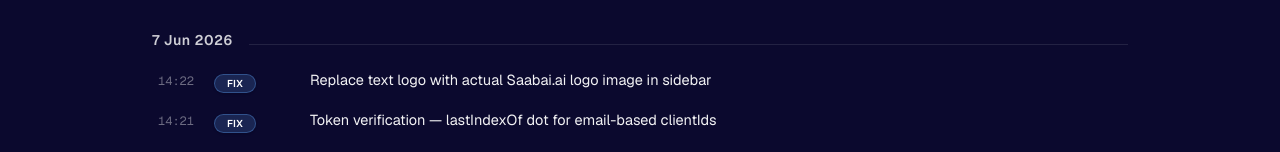
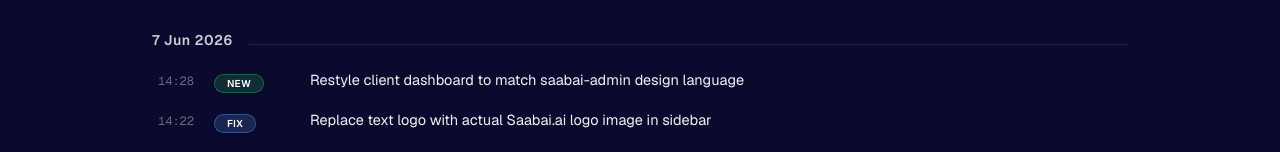
Before and after one commit to sg-satoshi/saabai-site, a Next.js app: page /saabai-changelog in a window 1280 px wide. Shown: the part 145-297 px from the top of the page. Built offline with nearby package versions, Linux system fonts and the light colour scheme; no server answers.

Commit message:
fix(dashboard): use same logo as admin sidebar for visual consistency

```diff
--- a/app/components/SaabaiAppShell.tsx
+++ b/app/components/SaabaiAppShell.tsx
@@ -143,7 +143,7 @@ function Sidebar({
         ) : (
           <a href="/dashboard" style={{ display: "flex", alignItems: "center", gap: 10, textDecoration: "none" }}>
             {/* eslint-disable-next-line @next/next/no-img-element */}
-            <img src="/brand/saabai-logo.png" alt="Saabai" style={{ height: 26, width: "auto", opacity: 0.92 }} />
+            <img src="/brand/saabai-logo-full.png" alt="Saabai" style={{ height: 26, width: "auto", opacity: 0.92 }} />
           </a>
         )}
       </div>
--- a/app/rex-changelog/ChangelogClient.tsx
+++ b/app/rex-changelog/ChangelogClient.tsx
@@ -32,6 +32,7 @@ const CHANGELOG: Day[] = [
   {
     date: "7 Jun 2026",
     entries: [
+      { time: "14:28", tag: "NEW", title: "Restyle client dashboard to match saabai-admin design language" },
       { time: "14:22", tag: "FIX", title: "Replace text logo with actual Saabai.ai logo image in sidebar" },
       { time: "14:21", tag: "FIX", title: "Token verification — lastIndexOf dot for email-based clientIds" },
       { time: "14:03", tag: "NEW", title: "Unified SaabaiAppShell dashboard, forgot password flow, settings page" },
--- a/app/saabai-changelog/SaabaiChangelogClient.tsx
+++ b/app/saabai-changelog/SaabaiChangelogClient.tsx
@@ -30,6 +30,7 @@ const CHANGELOG: Day[] = [
   {
     date: "7 Jun 2026",
     entries: [
+      { time: "14:28", tag: "NEW", title: "Restyle client dashboard to match saabai-admin design language" },
       { time: "14:22", tag: "FIX", title: "Replace text logo with actual Saabai.ai logo image in sidebar" },
       { time: "14:21", tag: "FIX", title: "Token verification — lastIndexOf dot for email-based clientIds" },
       { time: "14:03", tag: "NEW", title: "Unified SaabaiAppShell dashboard, forgot password flow, settings page" },
```
